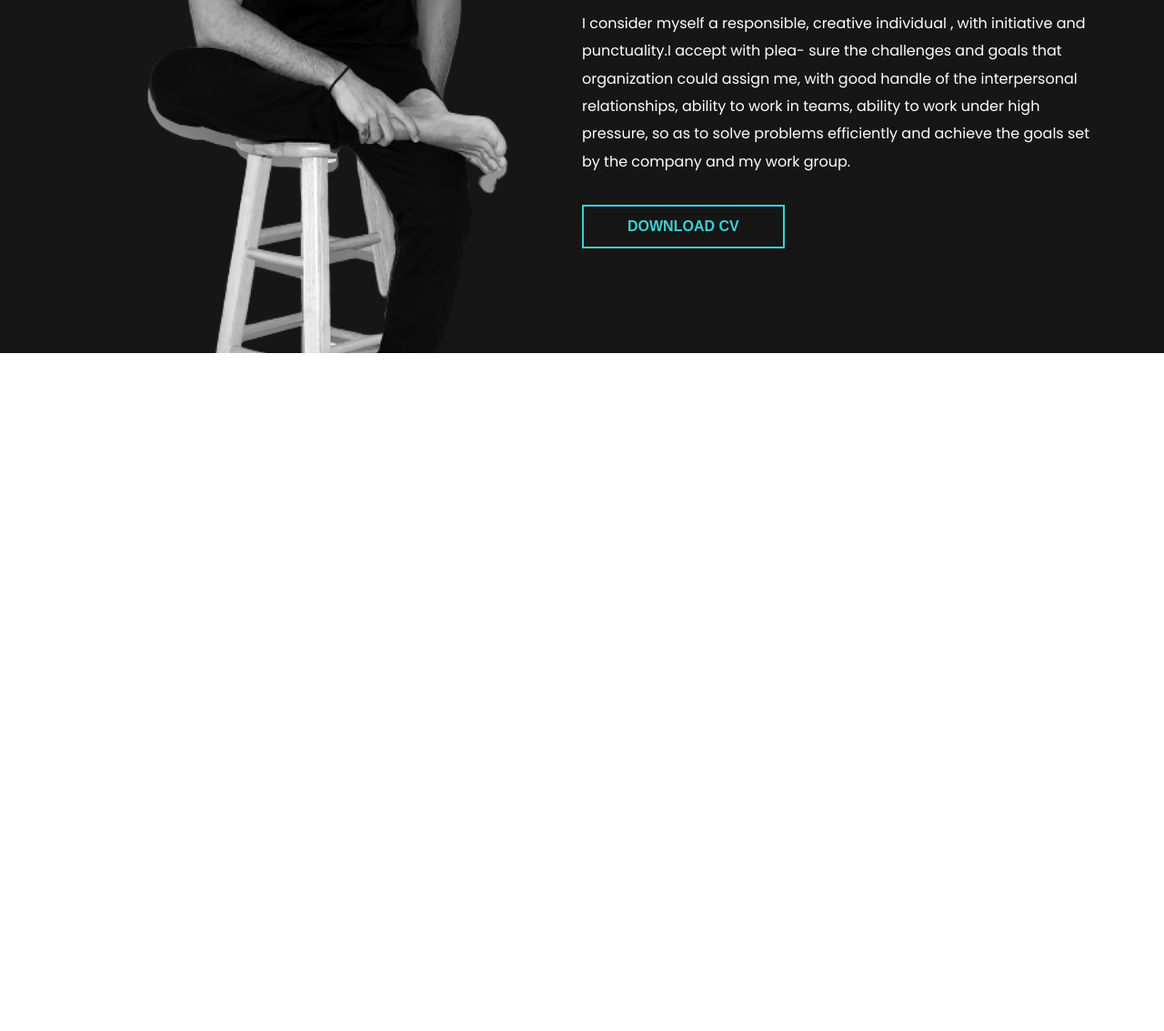
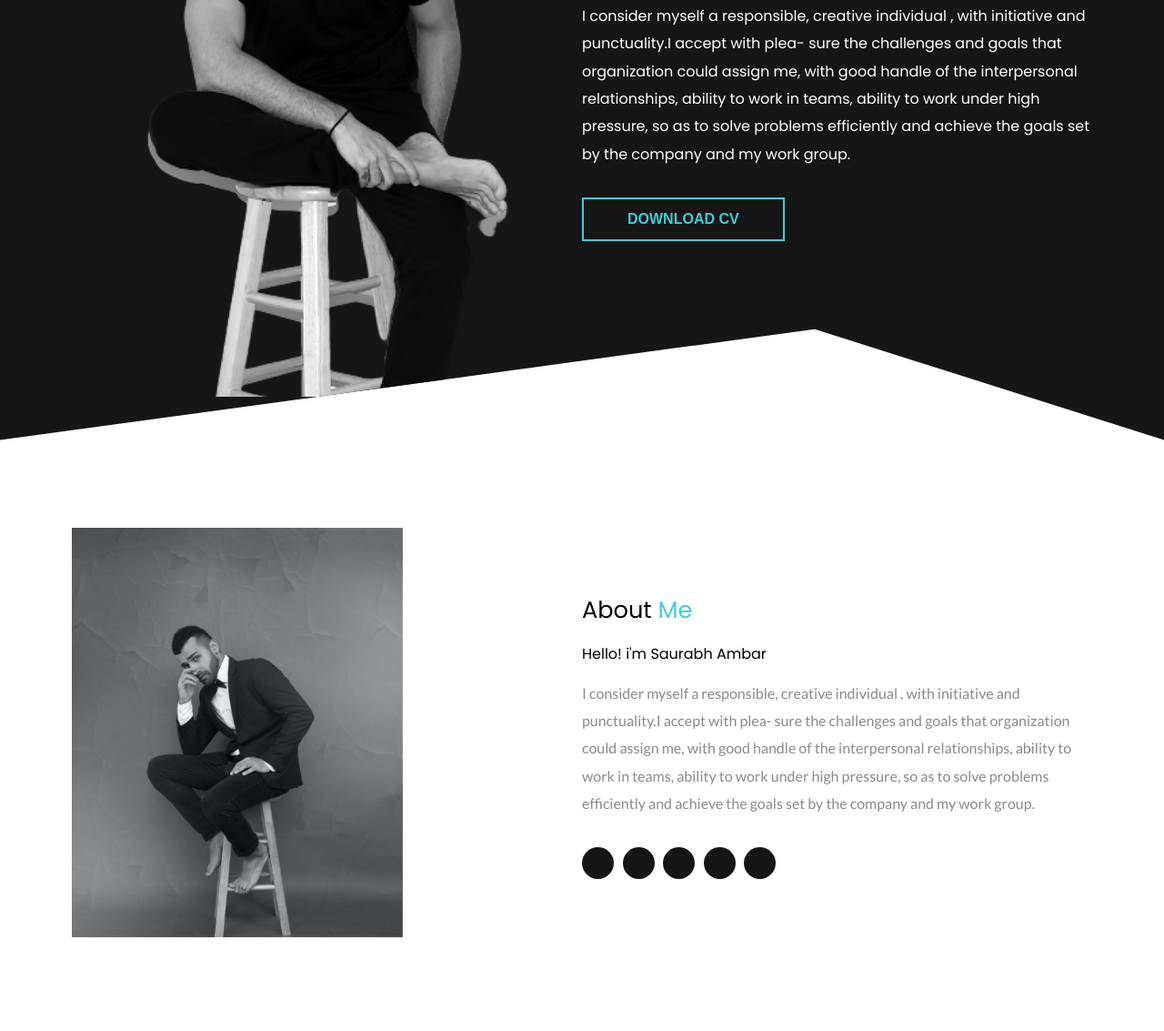
Before and after one commit to saurabhambar/portfolio, a plain HTML site: page index.html in a window 1280 px wide. Shown: the part 454-1587 px from the top of the page at 91% size. Before the commit the page ends 842 px from the top, so only its background shows below. Drawn offline with Linux system fonts and the light colour scheme.

Commit message:
Second Page done- section about, social.

```diff
--- a/css/style.css
+++ b/css/style.css
@@ -23,7 +23,7 @@ body{
 header {
   background: var(--dark);
   /* height: 800px; */
-  clip-path: polygon()
+  clip-path: polygon(0 0, 100% 0, 100% 100%, 70% 87%, 0 100%);
 }
 
 .container{
@@ -55,7 +55,9 @@ header nav{
 header nav .branding{
   margin-right: 3rem;
 }
-
+.hero{
+  padding: 3rem 0;
+}
 .hero .left img{
   width: 400px;
 }
@@ -85,3 +87,66 @@ header nav .branding{
   line-height: 1.9;
   margin-bottom: 2rem;
 }
+.hero .right{
+  margin-top: -7rem;
+}
+/* This provide padding to the section from top-bottom */
+section{
+  padding: 6rem 0;
+}
+
+section.about .about-me-img{
+  height: 450px;
+}
+
+section.about h1{
+  margin-bottom: 1rem;
+  font-size: 1.6rem;
+  font-weight: 400;
+}
+
+section.about h1 span{
+  color: var(--primary);
+}
+
+section.about h3{
+  font-size: 1rem;
+  margin-bottom: 1rem;
+  font-weight: 400;
+}
+
+section.about p{
+  font-family: 'Lato' ,sans-serif;
+  color: var(--ternary);
+  line-height: 1.9;
+  margin-bottom: 2rem;
+}
+
+section.about .social{
+  display: flex;
+}
+section.about .social a{
+  background: var(--dark);
+  display: flex;
+  align-items: center;
+  justify-content: center;
+  width: 35px;
+  height: 35px;
+  border-radius: 50%;
+  -webkit-border-radius: 50%;
+  -moz-border-radius: 50%;
+  -o-border-radius: 50%;
+  margin-right: 0.6rem;
+  transition: all 0.3s ease;
+  -webkit-transition: all 0.3s ease;
+  -moz-transition: all 0.3s ease;
+  -o-transition: all 0.3s ease;
+}
+section.about .social a:hover{
+  background: var(--primary);
+}
+section.about .social a img{
+  width: 100%;
+  height: 100%;
+  padding: 0.5rem;
+}
--- a/css/utilities.css
+++ b/css/utilities.css
@@ -28,7 +28,7 @@
 
 .btn-primary{
   background: var(--primary);
-  color: var(--primary);
+  color: var(--dark);
 
 }
 .btn-primary:hover{
@@ -52,7 +52,7 @@
 .flex-1{
   flex: 1;
 }
-
+/* To make both image and content width same */
 .justify-center{
   justify-content: center;
 }
--- a/index.html
+++ b/index.html
@@ -8,6 +8,7 @@
   <title>Portfolio 1</title>
   <link rel="preconnect" href="https://fonts.gstatic.com">
   <link href="https://fonts.googleapis.com/css2?family=Poppins:wght@400;600&display=swap" rel="stylesheet">
+  <link href="https://fonts.googleapis.com/css2?family=Lato:wght@300;400;700&display=swap" rel="stylesheet">
   <link rel="stylesheet" href="./css/style.css">
 
 </head>
@@ -52,6 +53,35 @@
     </div>
   </header>
 
+  <section class="about">
+    <div class="container flex items-center">
+      <!-- flex: Applying the flex class move the picture to left and content to right of it -->
+<!-- items-center: this is used to keep the text in the center of the image. -->
+      <div class="flex-1">
+        <img class="about-me-img" src="./images/man-2.png" alt="">
+        <!-- about-me-img: We create this class to resize the image height  -->
+      </div>
+      <div class="flex-1">
+<!-- flex-1: to keep the image width same as of text body, so we apply this to both the left right div class-->
+        <h1>About <span>Me</span></h1>
+        <h3>Hello! i'm Saurabh Ambar</h3>
+        <p>I consider myself a responsible, creative individual , with initiative and punctuality.I accept with plea-
+          sure the challenges and goals that organization could assign me, with good handle of the interpersonal
+          relationships, ability to work in teams, ability to work under high pressure, so as to solve problems
+          efficiently and achieve the goals set by the company and my work group.
+        </p>
+
+        <div class="social">
+          <a href="#"><img src="./images/website.svg" alt=""></a>
+          <a href="#"><img src="./images/facebook.svg" alt=""></a>
+          <a href="#"><img src="./images/twitter.svg" alt=""></a>
+          <a href="#"><img src="./images/pintrest.svg" alt=""></a>
+          <a href="#"><img src="./images/instagram.svg" alt=""></a>
+        </div>
+      </div>
+    </div>
+  </section>
+
 </body>
 
 </html>
```
Lines whose indentation alone changed are shown as unchanged.
